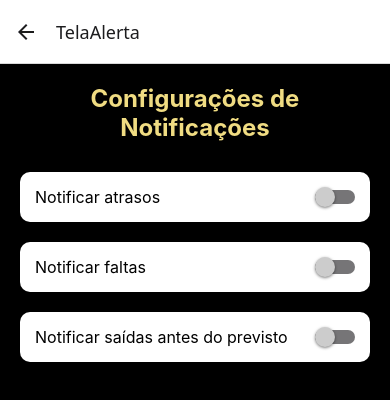
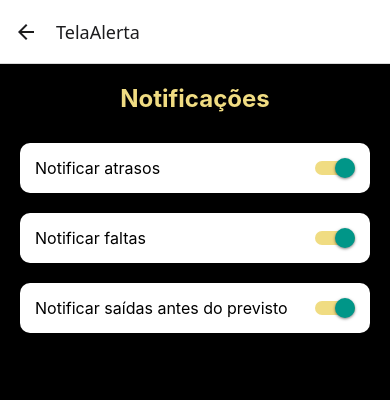
Before and after one commit to rafaeleites/T197_N24CD_Rafael_Leites, a React Native app in the folder projeto_devmoveis/: screen /TelaAlerta in a window 390 px wide. Shown: the top 400 px of the page. Built offline with nearby package versions, Linux system fonts and the light colour scheme.

Commit message:
funcionando

```diff
--- a/projeto_devmoveis/screens/TelaAlerta.js
+++ b/projeto_devmoveis/screens/TelaAlerta.js
@@ -2,13 +2,13 @@ import React, { useState } from 'react';
 import { View, Text, StyleSheet, Switch } from 'react-native';
 
 function TelaAlerta() {
-  const [notificacaoAtraso, setNotificacaoAtraso] = useState(false);
-  const [notificacaoFalta, setNotificacaoFalta] = useState(false);
-  const [notificacaoExtra, setNotificacaoExtra] = useState(false);
+  const [notificacaoAtraso, setNotificacaoAtraso] = useState(true);
+  const [notificacaoFalta, setNotificacaoFalta] = useState(true);
+  const [notificacaoExtra, setNotificacaoExtra] = useState(true);
 
   return (
     <View style={styles.container}>
-      <Text style={styles.title}>Configurações de Notificações</Text>
+      <Text style={styles.title}>Notificações</Text>
 
       <View style={styles.option}>
         <Text style={styles.optionText}>Notificar atrasos</Text>
--- a/projeto_devmoveis/screens/TelaConfiguracoes.js
+++ b/projeto_devmoveis/screens/TelaConfiguracoes.js
@@ -22,9 +22,7 @@ function TelaConfiguracoes() {
         <Text style={styles.optionText}>Alterar Idioma</Text>
       </TouchableOpacity>
 
-      <TouchableOpacity style={styles.option}>
-        <Text style={styles.optionText}>Gerenciar Conta</Text>
-      </TouchableOpacity>
+
 
       <TouchableOpacity
         style={styles.option}
```
